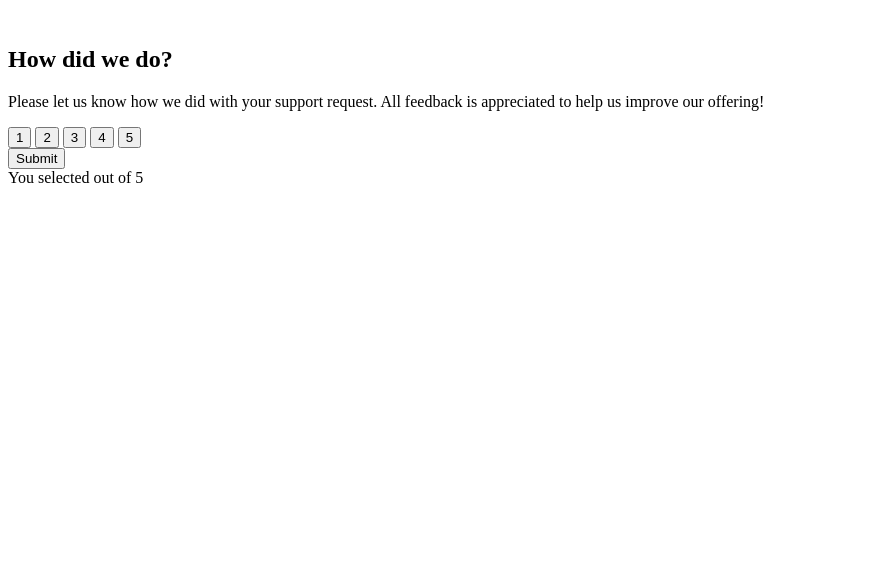
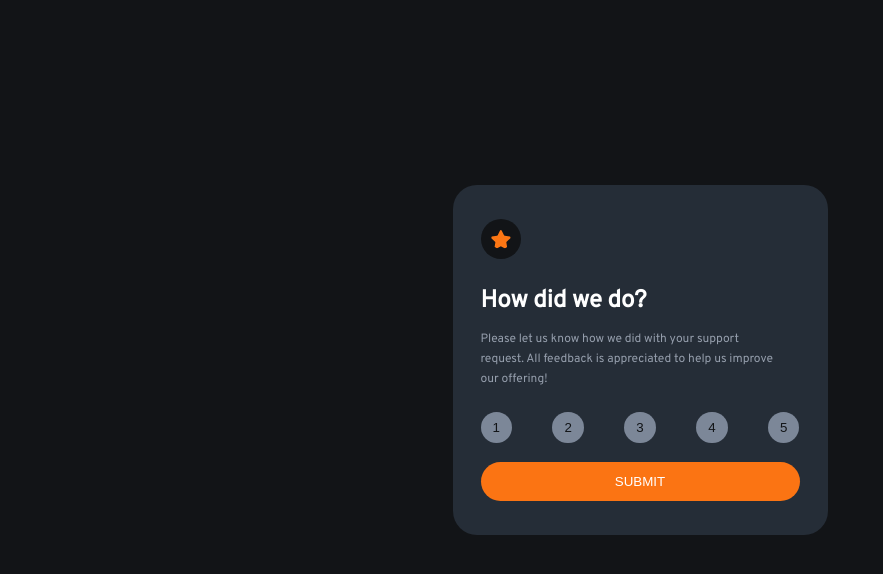
Before and after one commit to tims07/rating_component, a plain HTML site: page index.html in a window 1280 px wide. Shown: the whole page, without its empty margins (0-883 px from the left). Drawn offline with Linux system fonts and the light colour scheme.

Commit message:
add styling

```diff
--- a/index.html
+++ b/index.html
@@ -12,7 +12,9 @@
 
   <main>
     <section class="container">
-      <img src="" alt="">
+      <div class="circle">
+        <img src="./images/icon-star.svg" alt="star">
+      </div>
       <article>
         <h2> How did we do?</h2>
         <p>
@@ -34,7 +36,7 @@
 
   <!-- Thank you state start -->
 
-  You selected <!-- Add rating here --> out of 5
+  <!-- You selected out of 5 -->
 
 
   <!-- Thank you!
--- a/styles.css
+++ b/styles.css
@@ -0,0 +1,123 @@
+/* ============= GLOBAL CSS =============== */
+@import url('https://fonts.googleapis.com/css2?family=Overpass&display=swap');
+
+*,
+::after,
+::before {
+  margin: 0;
+  padding: 0;
+  box-sizing: border-box;
+}
+
+html {
+  font-size: 100%;
+}
+
+:root {
+    --primary-clr: hsl(25, 97%, 53%);
+    --active-white: hsl(0, 0%, 100%);
+    --light-gray: hsl(217, 12%, 63%);
+    --medium-gray: hsl(216, 12%, 54%);
+    --dark-blue: hsl(213, 19%, 18%);
+    --very-dark-blue: hsl(216, 12%, 8%);
+    --font-overpass: 'Overpass';
+    --transition: 0.3s ease-in-out all;
+
+    /* box shadow*/
+  --shadow-1: 0 1px 3px 0 rgba(0, 0, 0, 0.1), 0 1px 2px 0 rgba(0, 0, 0, 0.06);
+  --shadow-2: 0 4px 6px -1px rgba(0, 0, 0, 0.1),
+    0 2px 4px -1px rgba(0, 0, 0, 0.06);
+  --shadow-3: 0 10px 15px -3px rgba(0, 0, 0, 0.1),
+    0 4px 6px -2px rgba(0, 0, 0, 0.05);
+  --shadow-4: 0 20px 25px -5px rgba(0, 0, 0, 0.1),
+    0 10px 10px -5px rgba(0, 0, 0, 0.04);
+
+}
+
+body {
+    font-family: var(--font-overpass), sans-serif;
+    min-height: 90vh;
+    background-color: var(--very-dark-blue);
+    display: grid;
+    place-content: center;
+}
+
+.circle {
+    background-color: var(--very-dark-blue);
+    z-index: 1;
+    border-radius: 1000px;
+    width: 40px;
+    height: 40px;
+    display: flex;
+    justify-content: center;
+    align-items: center;
+
+}
+
+img {
+    width: 20px;
+    border-radius: 1000px;
+    z-index: 10;
+  }
+
+.container {
+    border-radius: 1.5rem;
+    padding: 1.5rem 1.75rem;
+    background-color: var(--dark-blue);
+    max-width: 375px;
+    height: 350px;
+    display: flex;
+    flex-direction: column;
+    justify-content: space-evenly;
+
+}
+
+h2 {
+    color: var(--active-white);
+    margin-bottom: 0.8rem;
+    margin-top: 1rem;
+}
+
+p {
+    color: var(--light-gray);
+    font-size: 12px;
+    line-height: 1.7;
+    max-width: 95%;
+    margin-bottom: 0.75rem;
+}
+
+/* buttons */
+
+.btn-group {
+    display: flex;
+    justify-content: space-between;
+}
+
+.btn {
+    cursor: pointer;
+    color: var(--very-dark-blue);
+    background: var(--medium-gray);
+    border: transparent;
+    border-radius: 1000px;
+    padding: 0.5rem 0.75rem;
+    transition: var(--transition);
+    display: inline-block;
+  }
+.btn:hover {
+  background: var(--active-white);
+  box-shadow: var(--shadow-3);
+}
+
+.submit {
+    width: 100%;
+    background-color: var(--primary-clr);
+    color: white;
+    margin-top: 0.5rem;
+    padding: 0.75rem;
+    text-transform: uppercase;
+}
+
+.submit:hover {
+    background-color: var(--active-white);
+    color: var(--primary-clr);
+}
```
